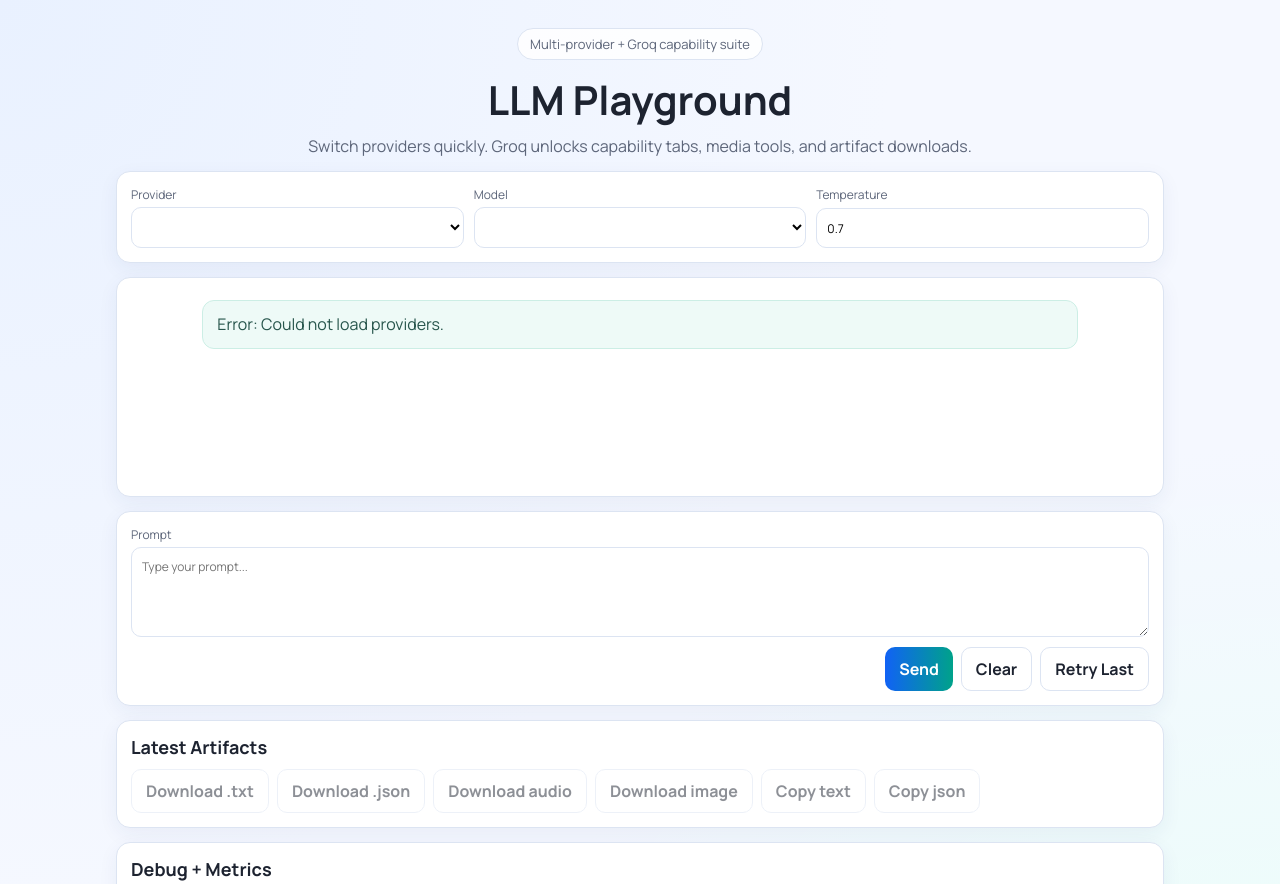
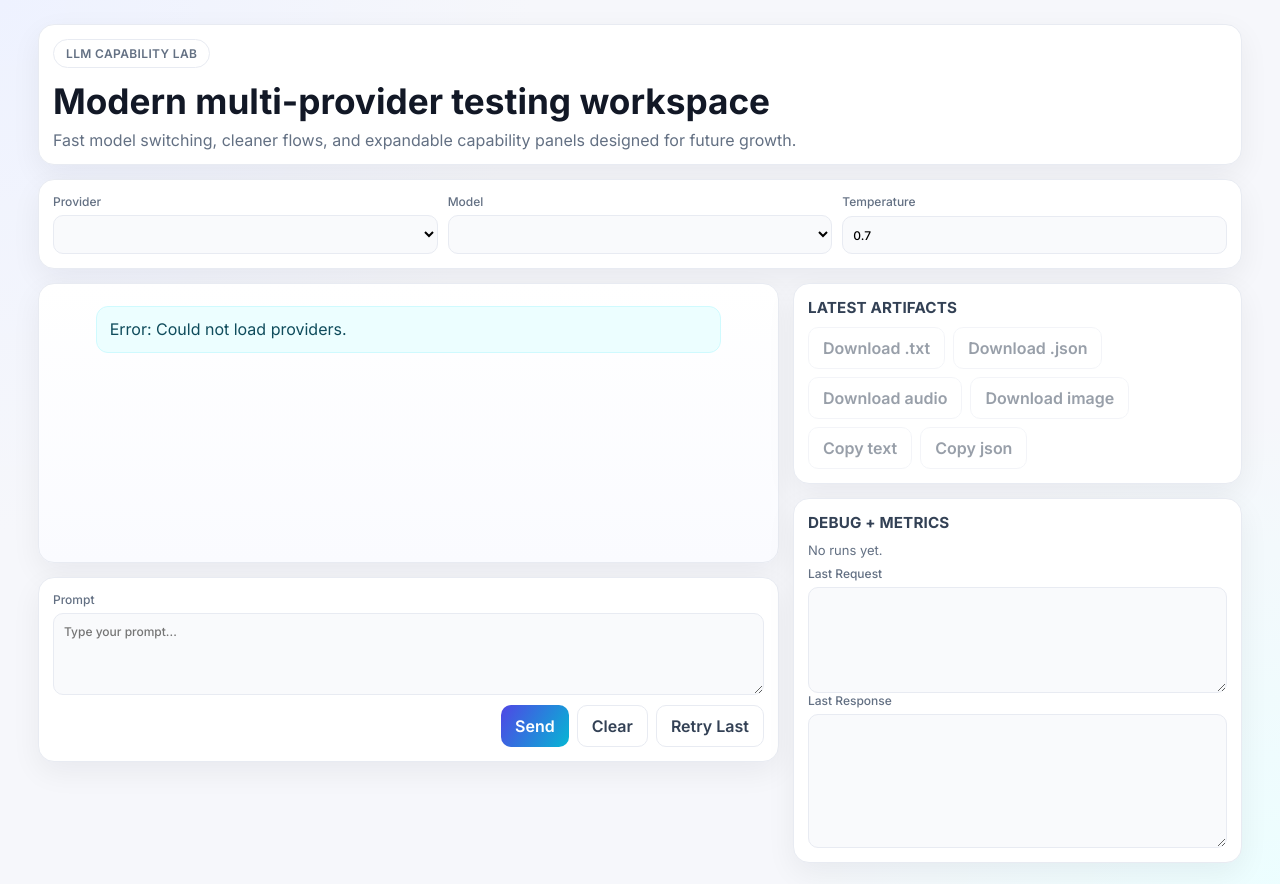
Before and after one commit to thedenn0007-afk/llm-tester, a website: page public/index.html in a window 1280 px wide. Shown: the top 884 px of the page. Drawn offline with Linux system fonts and the light colour scheme; no server answers.

Commit message:
Refresh UI with modern layout and smoother interactions

```diff
--- a/public/app.js
+++ b/public/app.js
@@ -58,6 +58,29 @@ const TEXT_CAPABILITIES = new Set([
   'multilingual',
   'safety'
 ]);
+
+const CAPABILITY_ORDER = [
+  'reasoning',
+  'function_calling',
+  'text_to_text',
+  'vision',
+  'speech_to_text',
+  'text_to_speech',
+  'multilingual',
+  'safety'
+];
+
+function orderedCapabilityEntries(capabilityMap) {
+  const indexMap = new Map(CAPABILITY_ORDER.map((key, index) => [key, index]));
+
+  return Object.entries(capabilityMap || {}).sort(([a], [b]) => {
+    const aIndex = indexMap.has(a) ? indexMap.get(a) : Number.MAX_SAFE_INTEGER;
+    const bIndex = indexMap.has(b) ? indexMap.get(b) : Number.MAX_SAFE_INTEGER;
+
+    if (aIndex !== bIndex) return aIndex - bIndex;
+    return a.localeCompare(b);
+  });
+}
 
 const conversation = [{ role: 'system', content: 'You are a helpful assistant.' }];
 let providers = {};
@@ -191,7 +214,7 @@ function renderCapabilityTabs() {
   tabsEl.innerHTML = '';
   const capMap = providers.groq?.capabilities || {};
 
-  Object.entries(capMap).forEach(([capKey, capConfig]) => {
+  orderedCapabilityEntries(capMap).forEach(([capKey, capConfig]) => {
     const btn = document.createElement('button');
     btn.type = 'button';
     btn.className = capKey === selectedCapability ? 'tab active' : 'tab';
--- a/public/index.html
+++ b/public/index.html
@@ -6,15 +6,15 @@
     <title>LLM Capability Tester</title>
     <link rel="preconnect" href="https://fonts.googleapis.com" />
     <link rel="preconnect" href="https://fonts.gstatic.com" crossorigin />
-    <link href="https://fonts.googleapis.com/css2?family=Manrope:wght@400;500;700&display=swap" rel="stylesheet" />
+    <link href="https://fonts.googleapis.com/css2?family=Inter:wght@400;500;600;700&display=swap" rel="stylesheet" />
     <link rel="stylesheet" href="/styles.css" />
   </head>
   <body>
     <main class="app-shell">
-      <header class="hero">
-        <div class="pill">Multi-provider + Groq capability suite</div>
-        <h1>LLM Playground</h1>
-        <p>Switch providers quickly. Groq unlocks capability tabs, media tools, and artifact downloads.</p>
+      <header class="hero card">
+        <div class="pill">LLM Capability Lab</div>
+        <h1>Modern multi-provider testing workspace</h1>
+        <p>Fast model switching, cleaner flows, and expandable capability panels designed for future growth.</p>
       </header>
 
       <section class="toolbar card">
@@ -39,6 +39,8 @@
         <div id="capability-tabs" class="tabs"></div>
       </section>
 
+      <section class="workspace-grid">
+        <div class="primary-column">
           <section id="chat" class="chat card"></section>
 
           <section id="text-panel" class="card">
@@ -109,7 +111,9 @@
             </form>
             <audio id="tts-audio" controls class="hidden"></audio>
           </section>
+        </div>
 
+        <aside class="secondary-column">
           <section class="card">
             <h2>Latest Artifacts</h2>
             <div class="actions left">
@@ -134,6 +138,8 @@
               <textarea id="debug-response" class="mono" rows="8" readonly></textarea>
             </label>
           </section>
+        </aside>
+      </section>
     </main>
 
     <script src="/app.js"></script>
--- a/public/styles.css
+++ b/public/styles.css
@@ -1,11 +1,15 @@
 :root {
-  --bg: #f5f8ff;
+  color-scheme: light;
+  --bg: #f6f7fb;
   --surface: #ffffff;
-  --text: #1d2330;
-  --muted: #5d667a;
-  --line: #dce4f2;
-  --accent: #1162f5;
-  --accent-2: #00a28a;
+  --surface-soft: #f9fafc;
+  --text: #121826;
+  --muted: #637083;
+  --line: #e8ebf2;
+  --accent: #4f46e5;
+  --accent-2: #06b6d4;
+  --ring: rgba(79, 70, 229, 0.18);
+  --shadow: 0 10px 30px rgba(15, 23, 42, 0.06);
 }
 
 * {
@@ -14,104 +18,144 @@
 
 body {
   margin: 0;
-  font-family: "Manrope", sans-serif;
+  font-family: "Inter", system-ui, -apple-system, Segoe UI, Roboto, sans-serif;
   color: var(--text);
-  background: radial-gradient(circle at 0% 0%, #e9f1ff, transparent 50%),
-    radial-gradient(circle at 100% 100%, #e8fff8, transparent 45%),
+  background: radial-gradient(circle at 0% 0%, #eef2ff 0, transparent 34%),
+    radial-gradient(circle at 100% 100%, #ecfeff 0, transparent 32%),
     var(--bg);
   min-height: 100vh;
 }
 
 .app-shell {
-  max-width: 1080px;
+  max-width: 1240px;
   margin: 0 auto;
-  padding: 28px 16px 36px;
+  padding: 24px 18px 40px;
   display: grid;
   gap: 14px;
 }
 
 .hero {
-  text-align: center;
+  text-align: left;
+  background: linear-gradient(145deg, rgba(79, 70, 229, 0.08), rgba(6, 182, 212, 0.06)), var(--surface);
 }
 
 .pill {
-  display: inline-block;
+  display: inline-flex;
+  align-items: center;
+  gap: 8px;
   padding: 6px 12px;
   border-radius: 999px;
   border: 1px solid var(--line);
-  background: rgba(255, 255, 255, 0.85);
+  background: rgba(255, 255, 255, 0.95);
   color: var(--muted);
-  font-size: 13px;
+  font-size: 12px;
+  font-weight: 600;
+  letter-spacing: 0.03em;
+  text-transform: uppercase;
 }
 
 h1 {
   margin: 12px 0 8px;
-  font-size: clamp(26px, 4vw, 40px);
+  font-size: clamp(1.5rem, 3vw, 2.2rem);
+  line-height: 1.2;
 }
 
 h2 {
   margin: 0 0 10px;
-  font-size: 18px;
+  font-size: 0.95rem;
+  letter-spacing: 0.01em;
+  text-transform: uppercase;
+  color: #334155;
 }
 
 .hero p {
   margin: 0;
   color: var(--muted);
+  max-width: 78ch;
 }
 
 .card {
   background: var(--surface);
   border: 1px solid var(--line);
-  border-radius: 14px;
+  border-radius: 16px;
   padding: 14px;
-  box-shadow: 0 6px 20px rgba(35, 56, 112, 0.06);
+  box-shadow: var(--shadow);
+}
+
+.workspace-grid {
+  display: grid;
+  grid-template-columns: minmax(0, 1.65fr) minmax(280px, 1fr);
+  gap: 14px;
+  align-items: start;
+}
+
+.primary-column,
+.secondary-column {
+  display: grid;
+  gap: 14px;
 }
 
 .chat {
-  min-height: 220px;
-  max-height: 50vh;
+  min-height: 280px;
+  max-height: 52vh;
   overflow: auto;
+  background: linear-gradient(180deg, #ffffff, #fafbff);
+  scrollbar-width: thin;
 }
 
 .message {
-  max-width: 86%;
-  padding: 12px 14px;
+  max-width: 88%;
+  padding: 11px 13px;
   border-radius: 12px;
   margin: 8px 0;
   white-space: pre-wrap;
   line-height: 1.45;
+  animation: fade-slide-in 180ms ease-out;
+}
+
+@keyframes fade-slide-in {
+  from {
+    opacity: 0;
+    transform: translateY(6px);
+  }
+
+  to {
+    opacity: 1;
+    transform: translateY(0);
+  }
 }
 
 .user {
   margin-left: auto;
-  background: #dbe8ff;
-  border: 1px solid #bfd3ff;
+  background: #eef2ff;
+  border: 1px solid #d9ddff;
 }
 
 .assistant {
   margin-right: auto;
-  background: #f4f7fc;
-  border: 1px solid #dce4f2;
+  background: #f8fafc;
+  border: 1px solid #e9edf5;
 }
 
 .system {
   margin: 8px auto;
-  background: #eefaf7;
-  border: 1px solid #cceee5;
-  color: #27554c;
+  background: #ecfeff;
+  border: 1px solid #cffafe;
+  color: #0f4c5c;
 }
 
 .controls {
   display: grid;
-  grid-template-columns: repeat(3, minmax(100px, 1fr));
+  grid-template-columns: repeat(3, minmax(120px, 1fr));
   gap: 10px;
 }
 
 label {
   display: grid;
-  gap: 4px;
+  gap: 6px;
   font-size: 12px;
   color: var(--muted);
+  font-weight: 500;
 }
 
 input,
@@ -128,6 +172,16 @@ textarea {
   border: 1px solid var(--line);
   border-radius: 10px;
   padding: 10px;
+  background: var(--surface-soft);
+  transition: border-color 0.16s ease, box-shadow 0.16s ease, background-color 0.16s ease;
+}
+
+input:focus,
+select:focus,
+textarea:focus {
+  outline: none;
+  border-color: #a5b4fc;
+  box-shadow: 0 0 0 4px var(--ring);
   background: #fff;
 }
 
@@ -140,15 +194,26 @@ button {
   border-radius: 10px;
   padding: 10px 14px;
   cursor: pointer;
-  font-weight: 700;
-  background: linear-gradient(90deg, var(--accent), var(--accent-2));
+  font-weight: 600;
+  background: linear-gradient(120deg, var(--accent), var(--accent-2));
   color: #fff;
+  transition: transform 0.15s ease, box-shadow 0.15s ease, opacity 0.15s ease;
+}
+
+button:hover:not(:disabled) {
+  transform: translateY(-1px);
+  box-shadow: 0 8px 18px rgba(79, 70, 229, 0.24);
 }
 
 .ghost {
-  background: #fff;
-  color: var(--text);
+  background: var(--surface);
+  color: #334155;
   border: 1px solid var(--line);
+  box-shadow: none;
+}
+
+.ghost:hover:not(:disabled) {
+  box-shadow: 0 5px 12px rgba(51, 65, 85, 0.14);
 }
 
 button:disabled {
@@ -185,23 +250,26 @@ button:disabled {
 .tab {
   border: 1px solid var(--line);
   background: #fff;
-  color: var(--text);
+  color: #334155;
   border-radius: 999px;
   padding: 8px 12px;
   font-weight: 600;
+  transition: background-color 0.15s ease, color 0.15s ease, border-color 0.15s ease;
 }
 
 .tab.active {
-  background: #e5efff;
-  border-color: #b7cdfa;
+  background: #eef2ff;
+  border-color: #c7d2fe;
+  color: #312e81;
 }
 
 .subcard {
-  border: 1px dashed var(--line);
+  border: 1px dashed #d7def0;
   border-radius: 10px;
   padding: 10px;
   display: grid;
   gap: 8px;
+  background: #fcfdff;
 }
 
 .subhead {
@@ -238,12 +306,18 @@ button:disabled {
   font-family: ui-monospace, SFMono-Regular, Menlo, Consolas, "Liberation Mono", monospace;
 }
 
+@media (max-width: 980px) {
+  .workspace-grid {
+    grid-template-columns: 1fr;
+  }
+}
+
 @media (max-width: 760px) {
   .controls {
     grid-template-columns: 1fr;
   }
 
   .message {
-    max-width: 96%;
+    max-width: 98%;
   }
 }
```
Lines whose indentation alone changed are shown as unchanged.
